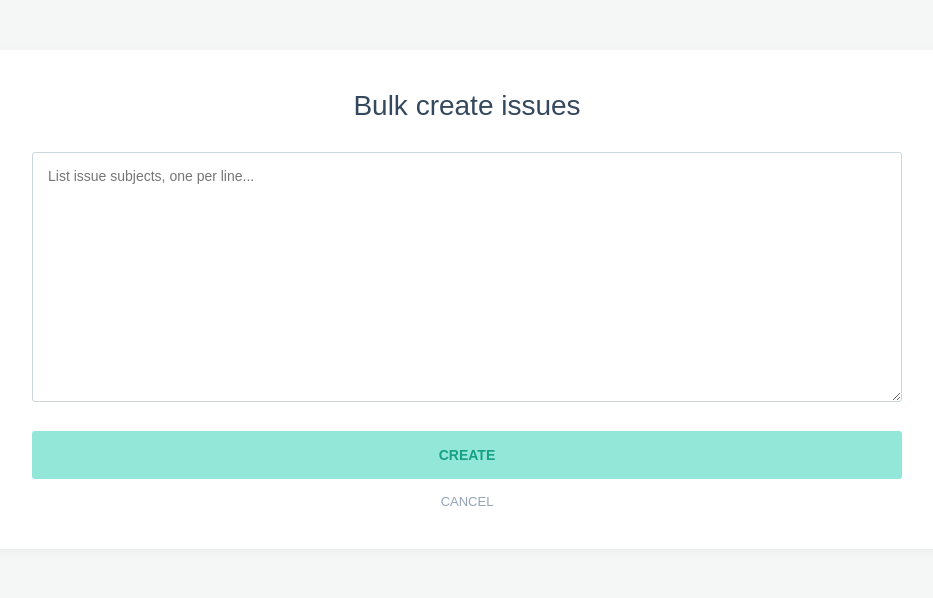
After one commit to ChristianBarone/IssueTracker-Backend, a Django app: page /new_bulk/ in a window 1280 px wide. The commit adds this page. Shown: the top 598 px of the page, without its empty margins (173-1106 px from the left). Run offline with Django 3.2, Linux system fonts and the light colour scheme; data comes from the database, SQL or seed files in the repository.

Commit message:
Bulk add feature

```diff
--- a/src/issueTracker/urls.py
+++ b/src/issueTracker/urls.py
@@ -17,12 +17,13 @@ from django.contrib import admin
 from django.urls import path
 from django.conf import settings
 from django.conf.urls.static import static
-from issues.views import issue_list, issue_create, issue_detail, issue_delete, issue_update_status, comment_add, comment_edit, comment_delete
+from issues.views import issue_list, issue_create, issue_bulk_create, issue_detail, issue_delete, issue_update_status, comment_add, comment_edit, comment_delete
 
 urlpatterns = [
     path('admin/', admin.site.urls),
     path('', issue_list, name='issue_list'),      # La página principal será la lista
     path('new/', issue_create, name='issue_create'),
+    path('new_bulk/', issue_bulk_create, name='issue_bulk_create'),
     path('issue/<int:issue_id>/', issue_detail, name='issue_detail'),
     path('issue/<int:issue_id>/delete/', issue_delete, name='issue_delete'),
     path('issue/<int:issue_id>/update-status/', issue_update_status, name='issue_update_status'),
--- /dev/null
+++ b/src/issues/templates/issues/bulk_create.html
@@ -0,0 +1,52 @@
+<!DOCTYPE html>
+<html lang="es">
+<head>
+    <meta charset="UTF-8">
+    <title>Bulk Create Issue</title>
+    <style>
+        /* BASE */
+        * { box-sizing: border-box; margin: 0; padding: 0; font-family: 'Ubuntu', sans-serif; }
+        body { background: #f4f7f6; display: flex; justify-content: center; padding: 50px 20px; }
+
+        .create-container { width: 950px; background: white; padding: 40px; border-radius: 4px; box-shadow: 0 2px 10px rgba(0,0,0,0.05); }
+        .header-title { text-align: center; color: #34495e; font-size: 28px; margin-bottom: 30px; font-weight: 300; }
+
+        /* LAYOUT */
+        .form-layout { display: flex; gap: 40px; }
+        .main-fields { flex: 2; }
+
+        /* INPUTS IZQUIERDA */
+        .text-area { width: 100%; border: 1px solid #ccd6dd; padding: 15px; font-size: 14px; border-radius: 3px; min-height: 250px; resize: vertical; outline: none; color: #475569; }
+
+        /* ASIGNACIÓN */
+        .assign-links a { color: #3182ce; text-decoration: none; }
+
+        /* BOTONES ACCIÓN */
+        .btn-submit { width: 100%; background: #92e7d9; color: #16a085; border: none; padding: 16px; font-weight: bold; font-size: 14px; text-transform: uppercase; cursor: pointer; border-radius: 3px; margin-top: 25px; }
+        .btn-submit:hover { background: #5dc5b5; color: white; }
+        .cancel-link { display: block; text-align: center; margin-top: 15px; color: #94a3b8; text-decoration: none; font-size: 13px; }
+    </style>
+</head>
+<body>
+
+<div class="create-container">
+    <h1 class="header-title">Bulk create issues</h1>
+
+    <form method="POST">
+        {% csrf_token %}
+        <div class="form-layout">
+
+            <div class="main-fields">
+                <label>
+                    <textarea name="list" class="text-area" placeholder="List issue subjects, one per line..."></textarea>
+                </label>
+            </div>
+        </div>
+
+        <button type="submit" class="btn-submit">CREATE</button>
+        <a href="{% url 'issue_list' %}" class="cancel-link">CANCEL</a>
+    </form>
+</div>
+
+</body>
+</html>
--- a/src/issues/views.py
+++ b/src/issues/views.py
@@ -111,7 +111,6 @@ def issue_create(request):
     if request.method == "POST":
         subject = request.POST.get('subject')
         description = request.POST.get('description')
-        d_line = request.POST.get('deadline')
         issue_type=request.POST.get('issue_type')
         issue_severity=request.POST.get('issue_severity')
         priority=request.POST.get('priority')
@@ -121,21 +120,49 @@ def issue_create(request):
         assignee=default_user
 
         # Creem l'issue i l'assignem a nosaltres mateixos (Requisit)
-        Issue.objects.create(
-            subject=subject,
-            description=description,
-            issue_type= issue_type,
-            issue_severity=issue_severity,
-            priority=priority,
-            status=status,
-            deadline=d_line if d_line else None,
-            creator=default_user,
-            assignee=default_user
-        )
+        issue_create_instance(subject, description, issue_type, issue_severity, priority, status, d_line, creator,
+                              assignee)
         return redirect('issue_list')
 
     return render(request, 'issues/create.html')
 
+def issue_bulk_create(request):
+    # S'ha de canviar en tenir la funcionalitat dels usuaris
+    user = User.objects.first()
+
+    if request.method == "POST":
+        # Valors per defecte en fer bulk add
+        subjects = request.POST.get('list').splitlines()
+        description = ''
+        issue_type = 'Bug'
+        issue_severity = 'Normal'
+        priority = 'Normal'
+        status = 'New'
+        d_line = None
+        creator = user
+        assignee = user
+
+        for subject in subjects:
+            issue_create_instance(subject, description, issue_type, issue_severity, priority, status, d_line, creator,
+                              assignee)
+
+        return redirect('issue_list')
+
+    return render(request, 'issues/bulk_create.html')
+
+def issue_create_instance(subject, description, issue_type, issue_severity, priority, status, d_line, creator,
+                          assignee):
+    Issue.objects.create(
+        subject=subject,
+        description=description,
+        issue_type=issue_type,
+        issue_severity=issue_severity,
+        priority=priority,
+        status=status,
+        deadline=d_line if d_line else None,
+        creator=creator,
+        assignee=assignee
+    )
 
 def issue_detail(request, issue_id):
     issue = get_object_or_404(Issue, id=issue_id)
```
Also changed, not shown: src/issues/templates/issues/list.html (+7 -0 lines).
